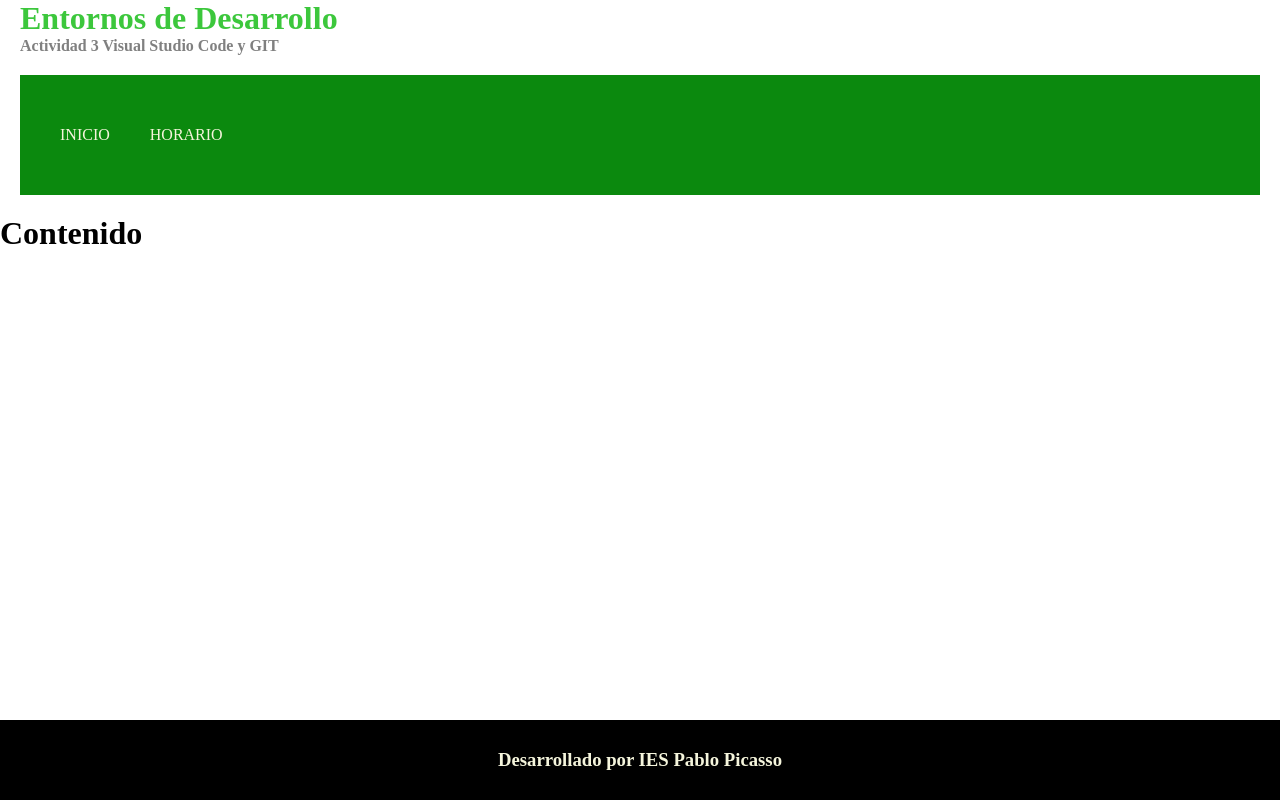
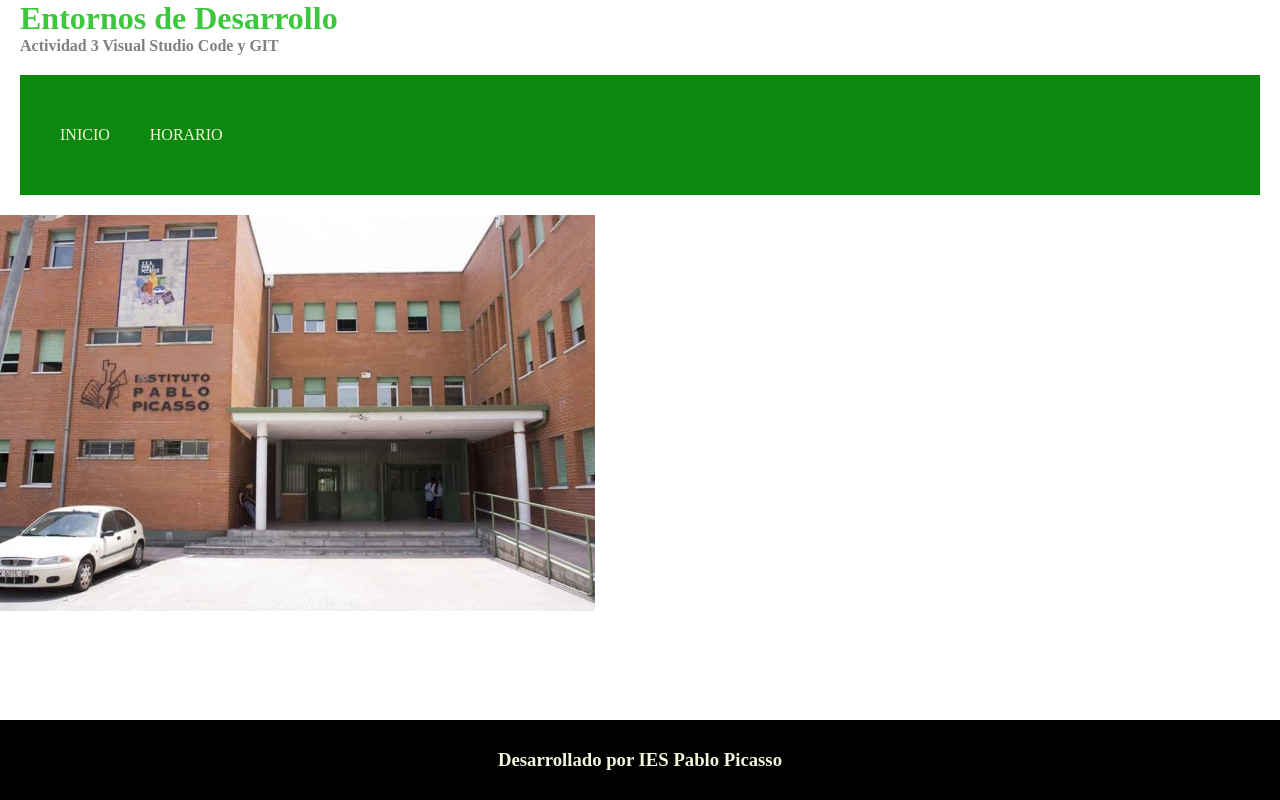
Before and after one commit to Lolotron81/Act3VSCodeGIT_Manuel, a plain HTML site: page Web Picasso/index.html in a window 1280 px wide. Drawn offline with Linux system fonts and the light colour scheme.

Commit message:
Cambiamos el texto por una foto del instituto

```diff
--- a/Web Picasso/index.html
+++ b/Web Picasso/index.html
@@ -21,7 +21,7 @@
         </div>
     </nav>
 
-   <h1> Contenido </h1>
+    <img src="./images/instituto2.jpg"> </images>
 
     <footer >
         <div class="pie">
```
